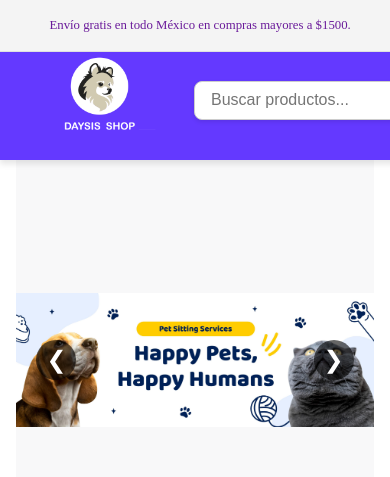
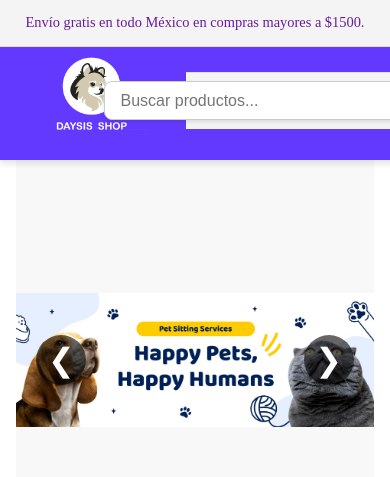
Before and after one commit to AishaGreyrat/PETSHOP, a React (Vite) app: page / in a window 390 px wide. Shown: the top 477 px of the page. Built offline with nearby package versions, Linux system fonts and the light colour scheme; no server answers; the database is empty.

Commit message:
Cambios en la pagina y responsividad implementada usando hooks useMediaQuery

```diff
--- a/src/Components/AppBar/Appbar.module.css
+++ b/src/Components/AppBar/Appbar.module.css
@@ -14,16 +14,9 @@
   color: #6a1b9a; /* Texto púrpura */
   font-size: 0.9rem; /* Tamaño del texto */
   text-align: center; /* Centrado horizontal */
-  padding: -0.5em; /* Espaciado interno */
+  padding: -0.5em 0; /* Espaciado interno */
   border-bottom: 1px solid #e0e0e0; /* Línea divisoria */
   z-index: 1100; /* Encima del navbar */
-}
-
-@media (max-width: 768px) {
-  .top-header {
-    font-size: 0.8rem; /* Texto más pequeño en dispositivos móviles */
-    padding: 0.4em; /* Ajustar espaciado interno */
-  }
 }
 
 
@@ -31,7 +24,7 @@
   background-color: #6439FF; /* Fondo púrpura */
   padding: 1rem 1.5rem;
   display: flex;
-  justify-content: center;
+  justify-content: space-between;
   align-items: center;
   width: 100%; /* Ocupa todo el ancho */
   position: fixed; /* Fijo debajo del header superior */
@@ -39,6 +32,15 @@
   left: 0; /* Alineado al borde izquierdo */
   z-index: 1000; /* Debajo del header superior */
   box-shadow: 0 4px 6px rgba(0, 0, 0, 0.1); /* Sombra para destacar */
+}
+
+/* Media Query para Pantallas Pequeñas */
+@media (max-width: 768px) {
+  .app-bar {
+    flex-direction: column;
+    align-items: flex-start;
+    padding: 1rem;
+  }
 }
 
   .app-bar-content {
@@ -74,6 +76,25 @@
     font-size: 1rem;
     box-shadow: 0 2px 4px rgba(0, 0, 0, 0.1);
   }
+
+/* Estilo para la barra de búsqueda en pantallas grandes */
+.search-bar {
+  flex: 1;
+  display: flex;
+  justify-content: center;
+  padding: 0.5rem;
+}
+
+/* Estilo para la barra de búsqueda en pantallas pequeñas */
+.mobile-search {
+  width: 100%;
+  display: flex;
+  justify-content: center;
+  padding: 0.5rem;
+  background-color: #f4f4f4;
+  border-top: 1px solid #e0e0e0;
+}
+
 
   .category-dropdown {
     padding: 0.6rem 1rem;
@@ -217,6 +238,51 @@
     text-align: center; /* Centra el título */
   }
 
+  .menu-toggle {
+    background: none;
+    border: none;
+    cursor: pointer;
+  }
+
+  .menu-icon {
+    width: 32px;
+    height: 32px;
+  }
+
+  /* Menú móvil */
+  .mobile-menu {
+    position: fixed;
+    top: 0;
+    right: 0;
+    height: 100%;
+    width: 300px;
+    background-color: #f9f9f9;
+    box-shadow: -2px 0 5px rgba(0, 0, 0, 0.2);
+    display: flex;
+    flex-direction: column;
+    padding: 20px;
+  }
+
+  .menu-header {
+    display: flex;
+    justify-content: flex-end;
+  }
+
+  .menu-close {
+    background: none;
+    border: none;
+    cursor: pointer;
+  }
+
+  .menu-items {
+    display: flex;
+    flex-direction: column;
+    gap: 20px;
+    margin-top: 20px;
+    font-size: 18px;
+    color: #333;
+  }
+
   .close-button {
     background: none;
     border: none;
@@ -322,7 +388,7 @@
   }
   .register:hover
   {
-    background-color: #075514;
+    background-color: goldenrod;
     transform: scale(1.05); /* Efecto de aumento */
   }
   .element.style {
--- a/src/Components/AppBar/Appbar.tsx
+++ b/src/Components/AppBar/Appbar.tsx
@@ -1,12 +1,13 @@
-import React, { useState } from "react";
-import { ShoppingCartIcon, UserIcon, PlusIcon } from "@heroicons/react/24/solid";
-import { Link } from "react-router-dom";
+import React, { useState } from 'react';
+import { Link } from 'react-router-dom';
+import { Bars3Icon, XMarkIcon, UserIcon, PlusIcon, ShoppingCartIcon } from '@heroicons/react/24/solid';
 import SearchBar from '@/Components/SearchBar/SearchBar';
 import LoginModal from '@/Components/Modal/LoginModal';
-import RegisterModal from "../Modal/RegisterModal";
-import LogoutButton from "../Forms/logout/LogoutButton";
+import RegisterModal from '@/Components/Modal/RegisterModal';
+import LogoutButton from '../Forms/logout/LogoutButton';
 import AddProductModal from '@/Components/Modal/AddProductModal';
-import { AppBarProps } from '@/Types/types'
+import useMediaQuery from '@/Hooks/useMediaQuery';
+import { AppBarProps } from '@/Types/types';
 import styles from './Appbar.module.css';
 
 const AppBar: React.FC<AppBarProps> = ({
@@ -15,6 +16,8 @@ const AppBar: React.FC<AppBarProps> = ({
   selectedCategory,
   setSelectedCategory,
 }) => {
+  const isAboveMediumScreens = useMediaQuery("(min-width: 768px)");
+  const [isMenuToggled, setIsMenuToggled] = useState<boolean>(false);
   const [isLoginModalOpen, setIsLoginModalOpen] = useState(false);
   const [isRegisterModalOpen, setIsRegisterModalOpen] = useState(false);
   const [isAddProductModalOpen, setIsAddProductModalOpen] = useState(false);
@@ -26,69 +29,80 @@ const AppBar: React.FC<AppBarProps> = ({
         <p>Envío gratis en todo México en compras mayores a $1500.</p>
       </div>
 
-      {/* Barra de navegación principal */}
+      {/* Navbar principal */}
       <div className={styles["app-bar-content"]}>
         <div className={styles["logo-section"]}>
           <Link to="/">
-            <img
-              src="/assets/daysi.png"
-              alt="Daysi Logo"
-              className={styles["title-image"]}
-            />
+            <img src="/assets/daysi.png" alt="Daysi Logo" className={styles["title-image"]} />
           </Link>
         </div>
 
+      {/* Barra de búsqueda: Una sola versión con clases adaptativas */}
+      <div className={isAboveMediumScreens ? styles["search-bar"] : styles["mobile-search"]}>
         <SearchBar
           searchTerm={searchTerm}
           setSearchTerm={setSearchTerm}
           selectedCategory={selectedCategory}
           setSelectedCategory={setSelectedCategory}
         />
+      </div>
 
+        {/* Menú de navegación para pantallas grandes */}
+        {isAboveMediumScreens ? (
           <nav className={styles["navbar-icons"]}>
             <ul>
               <li>
-              <a href="#" onClick={() => setIsLoginModalOpen(true)}>
+                <button onClick={() => setIsLoginModalOpen(true)}>
                   <UserIcon className={styles.icon} />
-              </a>
+                </button>
               </li>
               <li>
-              <a href="#" onClick={() => setIsAddProductModalOpen(true)}>
+                <button onClick={() => setIsAddProductModalOpen(true)}>
                   <PlusIcon className={styles.icon} />
-              </a>
+                </button>
               </li>
               <li>
                 <Link to="/cart">
                   <ShoppingCartIcon className={styles.icon} />
                 </Link>
               </li>
-            <button
-              className={styles.registrar}
-              onClick={() => setIsRegisterModalOpen(true)}
-            >
+              <button className={styles["registrar"]} onClick={() => setIsRegisterModalOpen(true)}>
                 Regístrate
               </button>
-            <a>
               <LogoutButton />
-            </a>
             </ul>
           </nav>
+        ) : (
+          /* Botón hamburguesa para pantallas pequeñas */
+          <button
+            className={styles["menu-toggle"]}
+            onClick={() => setIsMenuToggled(!isMenuToggled)}
+          >
+            <Bars3Icon className={styles["menu-icon"]} />
+          </button>
+        )}
       </div>
 
-      <LoginModal
-        isOpen={isLoginModalOpen}
-        onClose={() => setIsLoginModalOpen(false)}
-      />
-      <RegisterModal
-        isOpen={isRegisterModalOpen}
-        onClose={() => setIsRegisterModalOpen(false)}
-      />
-      <AddProductModal
-        isOpen={isAddProductModalOpen}
-        onClose={() => setIsAddProductModalOpen(false)}
-      />
+      {/* Menú lateral móvil */}
+      {!isAboveMediumScreens && isMenuToggled && (
+        <div className={styles["mobile-menu"]}>
+          <div className={styles["menu-header"]}>
+            <button className={styles["menu-close"]} onClick={() => setIsMenuToggled(false)}>
+              <XMarkIcon className={styles["menu-icon"]} />
+            </button>
+          </div>
+          <div className={styles["menu-items"]}>
+            <a href="#" onClick={() => setIsLoginModalOpen(true)}>Iniciar sesión</a>
+            <a href="#" onClick={() => setIsRegisterModalOpen(true)}>Regístrate</a>
+            <Link to="/cart">Carrito</Link>
+            <a href="#" onClick={() => setIsAddProductModalOpen(true)}>Agregar producto</a>
+            <LogoutButton />
+          </div>
+        </div>
+      )}
     </header>
   );
 };
 
+
 export default AppBar;
--- a/src/Components/Footer/Footer.tsx
+++ b/src/Components/Footer/Footer.tsx
@@ -3,11 +3,11 @@ import styles from './Footer.module.css';
 
 const Footer: React.FC = () => {
   return (
-    <footer className={styles.footer}>
-      <div className={styles.footerContent}>
-        <p className={styles.footerText}>&copy; 2024 Peekeshop. Todos los derechos reservados.</p>
+    <footer className={styles['footer']}>
+      <div className={styles['footerContent']}>
+        <p className={styles['footerText']}>&copy; 2024 Peekeshop. Todos los derechos reservados.</p>
 
-        <ul className={styles.footerLinks}>
+        <ul className={styles['footerLinks']}>
           <li><a href="#terms" aria-label="Términos de servicio">Términos de servicio</a></li>
           <li><a href="#contact" aria-label="Contáctanos">Contáctanos</a></li>
         </ul>
--- a/src/Components/ImageCarousel/ImageCarousel.module.css
+++ b/src/Components/ImageCarousel/ImageCarousel.module.css
@@ -60,23 +60,3 @@
 .right {
   right: 20px;
 }
-
-@media (max-width: 768px) {
-  .imageCarousel {
-    height: 300px;
-  }
-
-  .carousel-Image {
-    object-fit: contain;
-    width: auto;
-    max-width: 100%;
-    height: auto;
-    max-height: 100%;
-  }
-
-  .carousel-Button {
-    width: 40px;
-    height: 40px;
-    font-size: 1.5rem;
-  }
-}
--- /dev/null
+++ b/src/Hooks/useMediaQuery.ts
@@ -0,0 +1,19 @@
+import { useState, useEffect } from 'react';
+
+const useMediaQuery = (query: string) => {
+  const [matches, setMatches] = useState(false);
+
+  useEffect(() => {
+    const media = window.matchMedia(query);
+    if (media.matches !== matches) {
+      setMatches(media.matches);
+    }
+    const listener = () => setMatches(media.matches);
+    window.addEventListener("resize", listener);
+    return () => window.removeEventListener("resize", listener);
+  }, [matches, query]);
+
+  return matches;
+};
+
+export default useMediaQuery;
```
Also changed, not shown: src/Components/Forms/Payment/PaymentForm.tsx (+5 -5 lines). Lines whose indentation alone changed are shown as unchanged.
